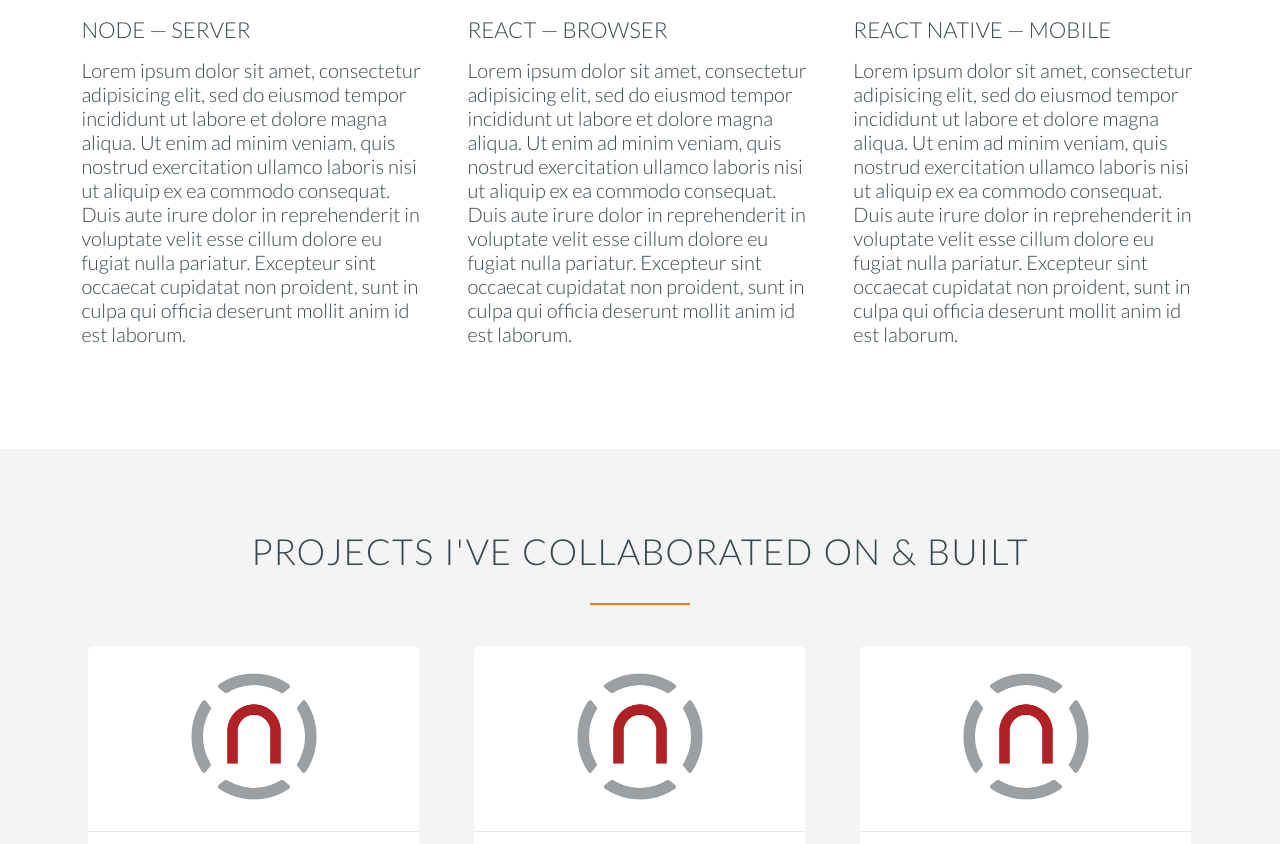
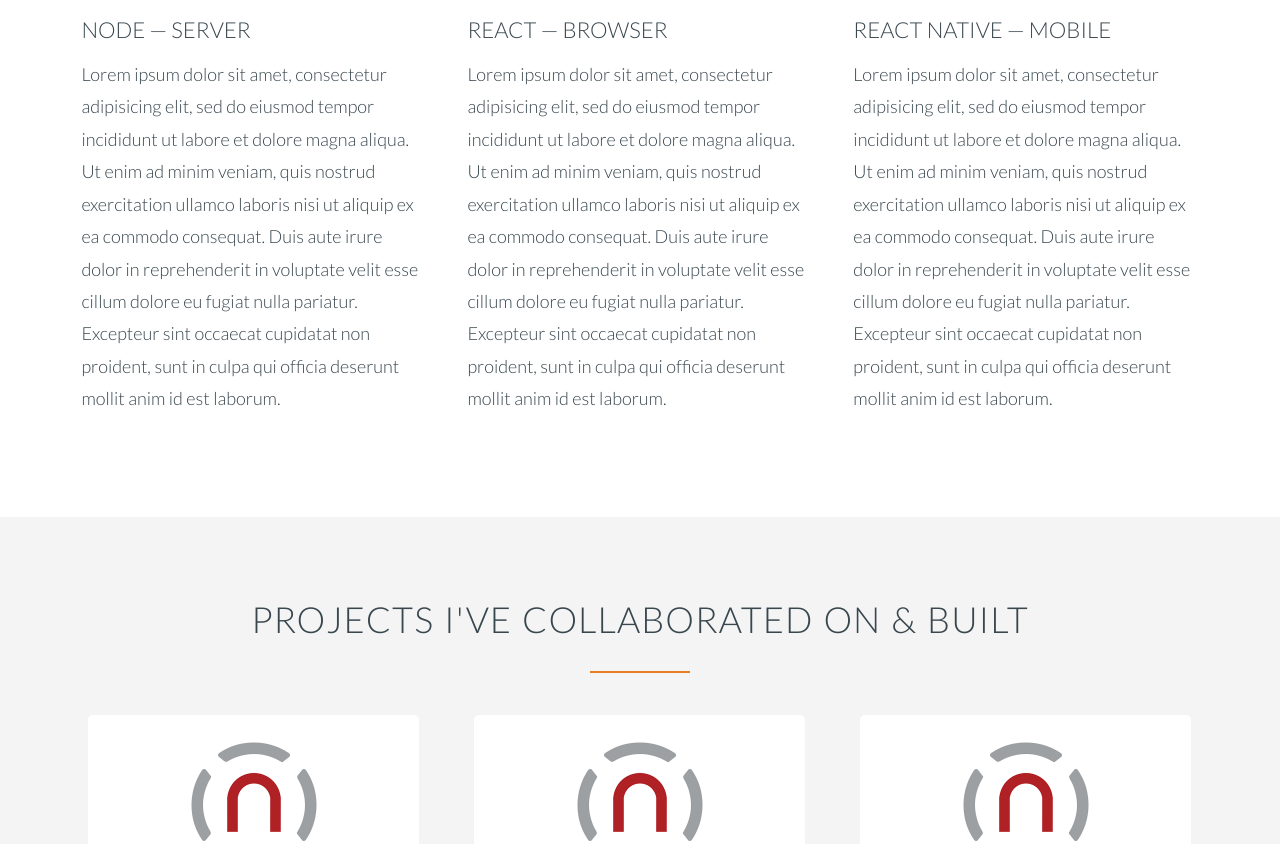
Before and after one commit to philippschulte/philippschulte.github.io, a website: page index.html in a window 1280 px wide. Shown: the part 4221-5065 px from the top of the page. Drawn offline with Linux system fonts and the light colour scheme; files whose address does not match are found by name.

Commit message:
Update font-size and line-heightfor tool paragraph

```diff
--- a/src/css/tools.css
+++ b/src/css/tools.css
@@ -3,6 +3,11 @@
    ---------------------------------------------------------*/
 
 @media screen {
+
+  .section-tools p {
+    font-size: 1.8rem;
+    line-height: 180%;
+  }
 
   .box img {
       width: 100%;
```
